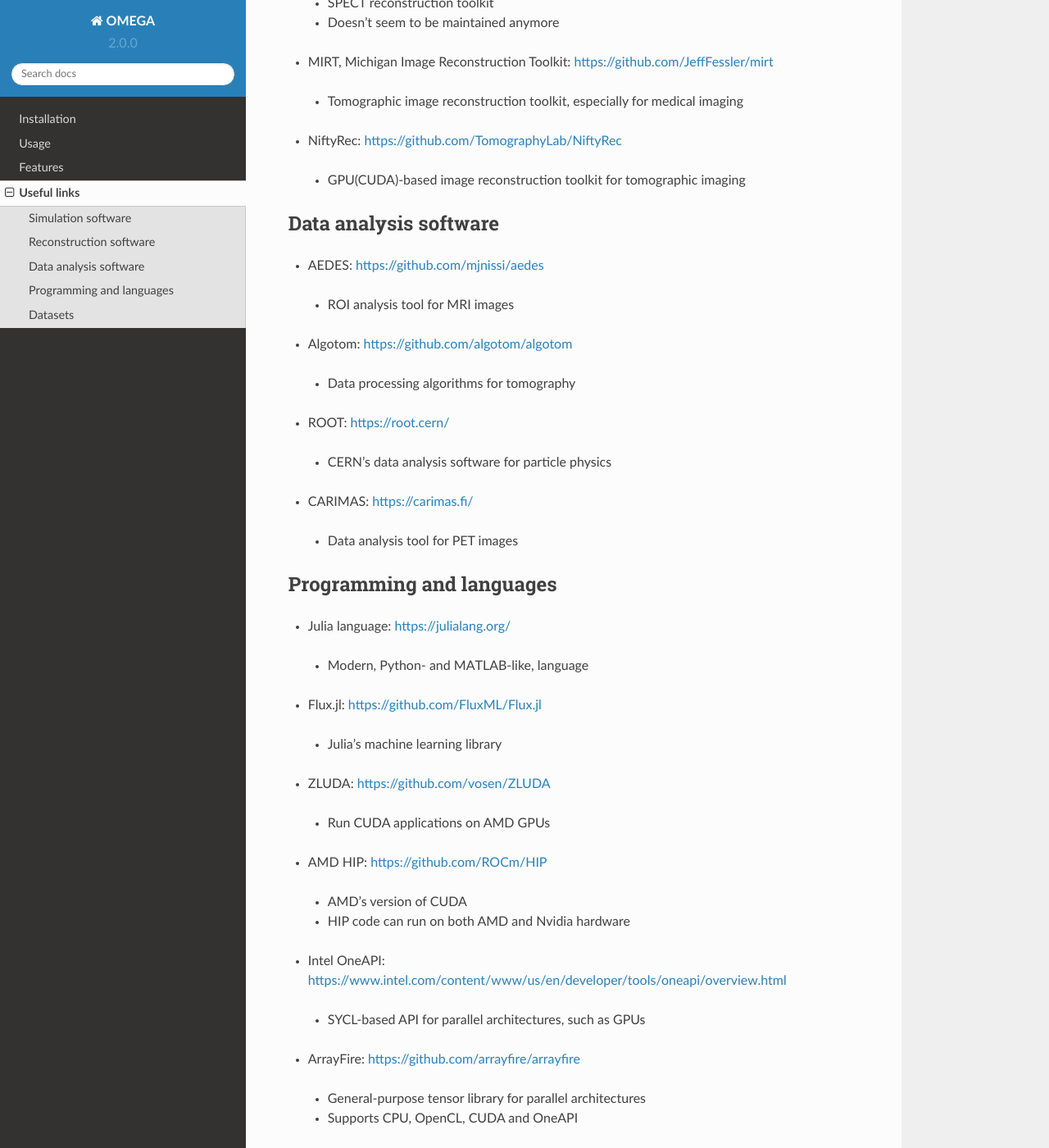
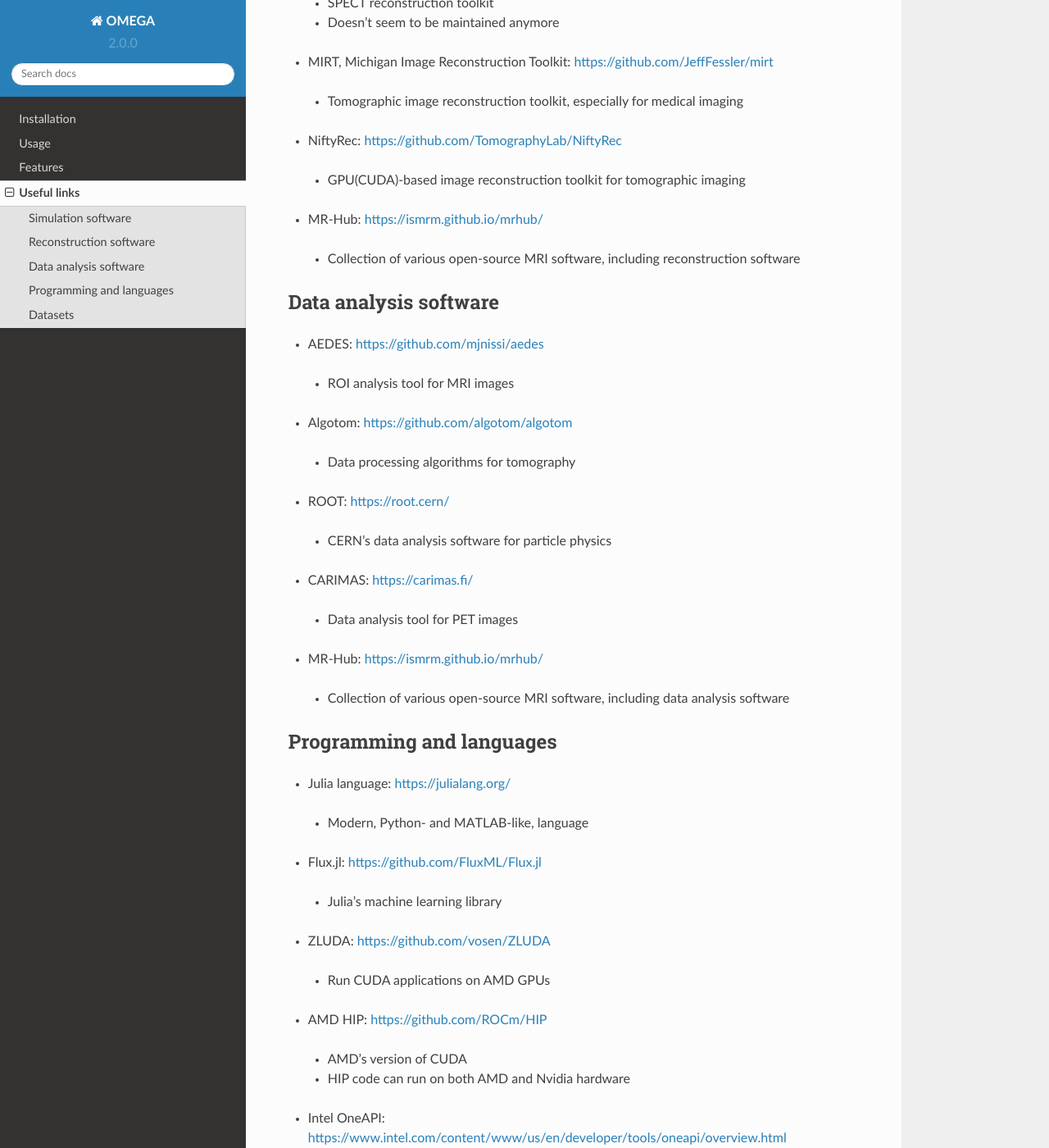
Before and after one commit to villekf/OMEGA-doc, a Sphinx documentation site: the page built from docs/source/usefullinks.rst, in a window 1280 px wide and 1400 px high, scrolled down 2272 px. Shown: the whole window at 82% size. Built offline with Sphinx 7.4.7 and the Read the Docs theme 2.0.0, drawn with Linux system fonts in a browser that asks for light colours.

Commit message:
Update usefullinks.rst

```diff
--- a/docs/source/usefullinks.rst
+++ b/docs/source/usefullinks.rst
@@ -76,6 +76,9 @@
 * NiftyRec: https://github.com/TomographyLab/NiftyRec
  * GPU(CUDA)-based image reconstruction toolkit for tomographic imaging
 
+* MR-Hub: https://ismrm.github.io/mrhub/
+ * Collection of various open-source MRI software, including reconstruction software
+
 Data analysis software
 ----------------------
 
@@ -90,6 +93,9 @@
 
 * CARIMAS: https://carimas.fi/
  * Data analysis tool for PET images
+
+* MR-Hub: https://ismrm.github.io/mrhub/
+ * Collection of various open-source MRI software, including data analysis software
 
 Programming and languages
 -------------------------
```
